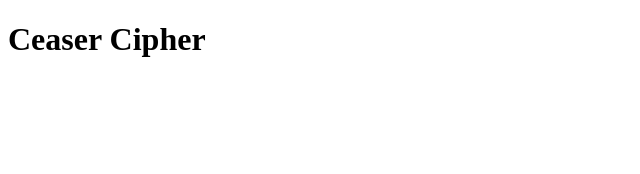
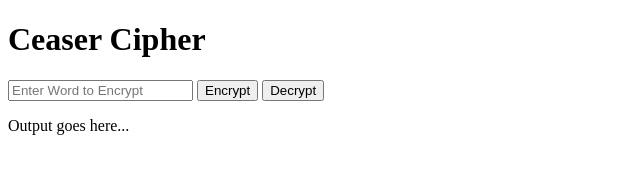
Before and after one commit to parkerhagen/Ceaser-Cipher, a plain HTML site: page index.html in a window 1280 px wide. Shown: the whole page, without its empty margins (0-640 px from the left). Drawn offline with Linux system fonts and the light colour scheme.

Commit message:
Finished Ceaser HTML Content

```diff
--- a/index.html
+++ b/index.html
@@ -7,7 +7,11 @@
     <link href="style.css" rel="stylesheet" type="text/css" />
   </head>
   <body>
-    <h1>Ceaser Cipher
+    <h1>Ceaser Cipher</h1>
+    <input type="text" id="in" placeholder = "Enter Word to Encrypt">
+    <button id = "encrypt">Encrypt</button>
+    <button id = "decrypt">Decrypt</button>
+    <p id="out">Output goes here... </p>
     <script src="script.js"></script>
   </body>
 </html>
```
